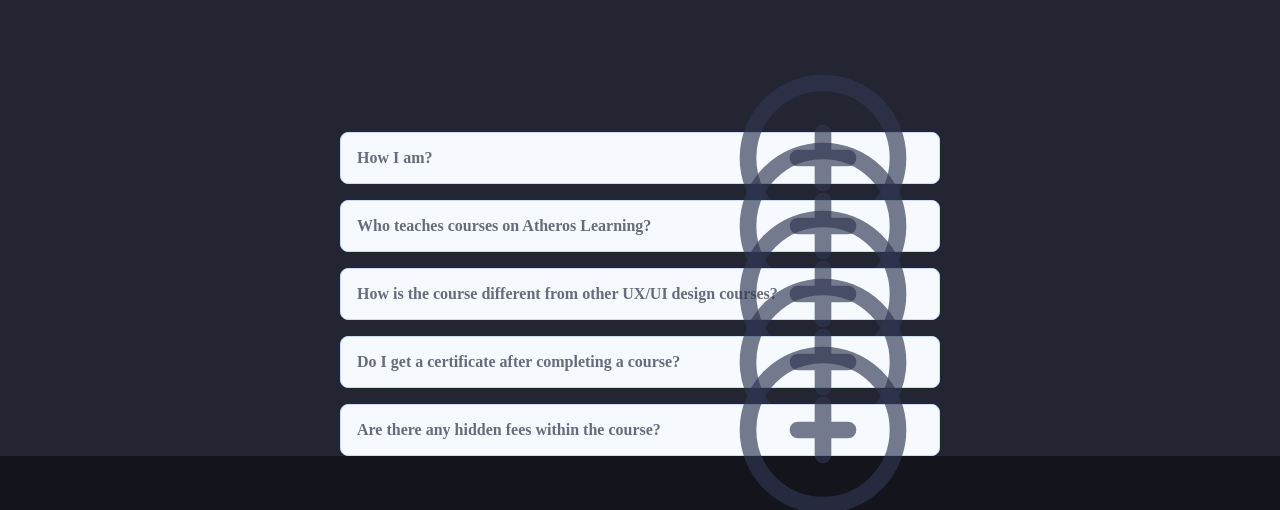
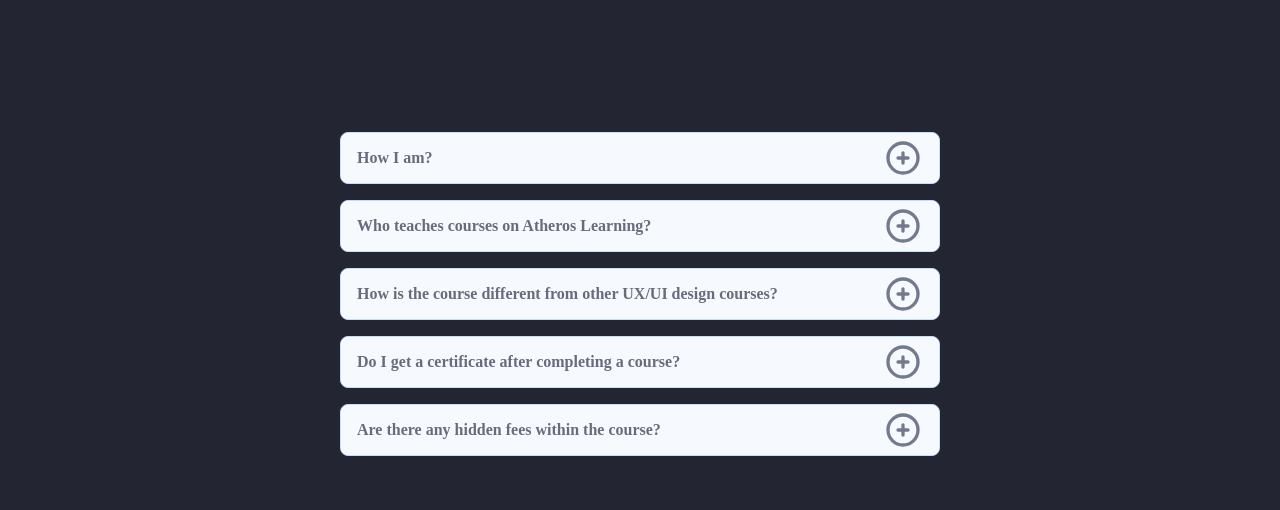
Before and after one commit to ritamendesg/profile, a plain HTML site: page index.html in a window 1280 px wide. Shown: the part 900-1410 px from the top of the page. Drawn offline with Linux system fonts and the light colour scheme.

Commit message:
Adjust icon

```diff
--- a/style.css
+++ b/style.css
@@ -232,7 +232,7 @@ img:hover {
   display: flex;
   flex-direction: column;
   gap: 16px;
-  margin-top: 12em;
+  margin: 12em 0em 12em 0em;
 }
 
 details {
@@ -295,6 +295,7 @@ summary:hover .expand-icon {
 
 .expand-icon {
   opacity: 0.65;
+  width: 40px;
 }
 
 .expand-icon {
```
